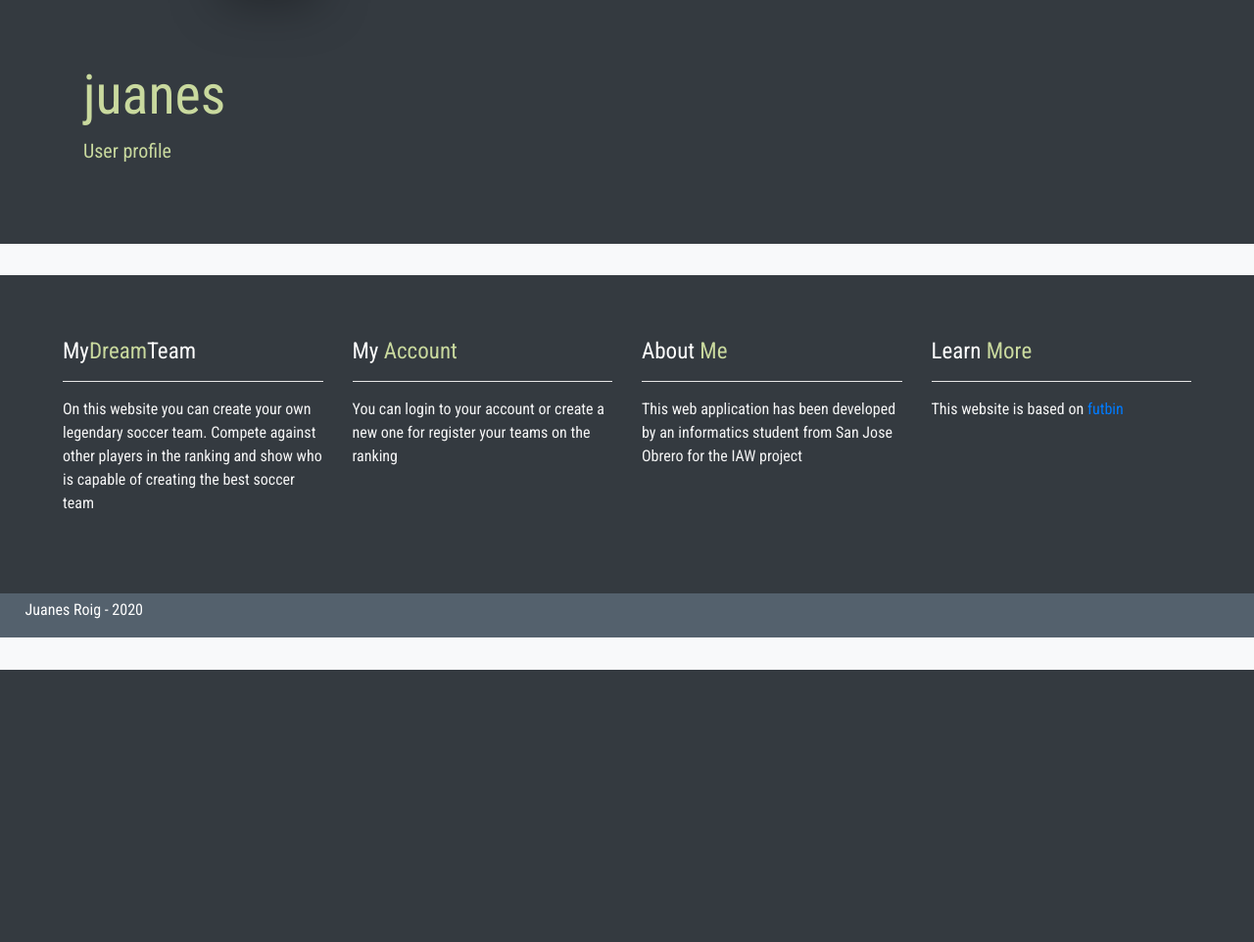
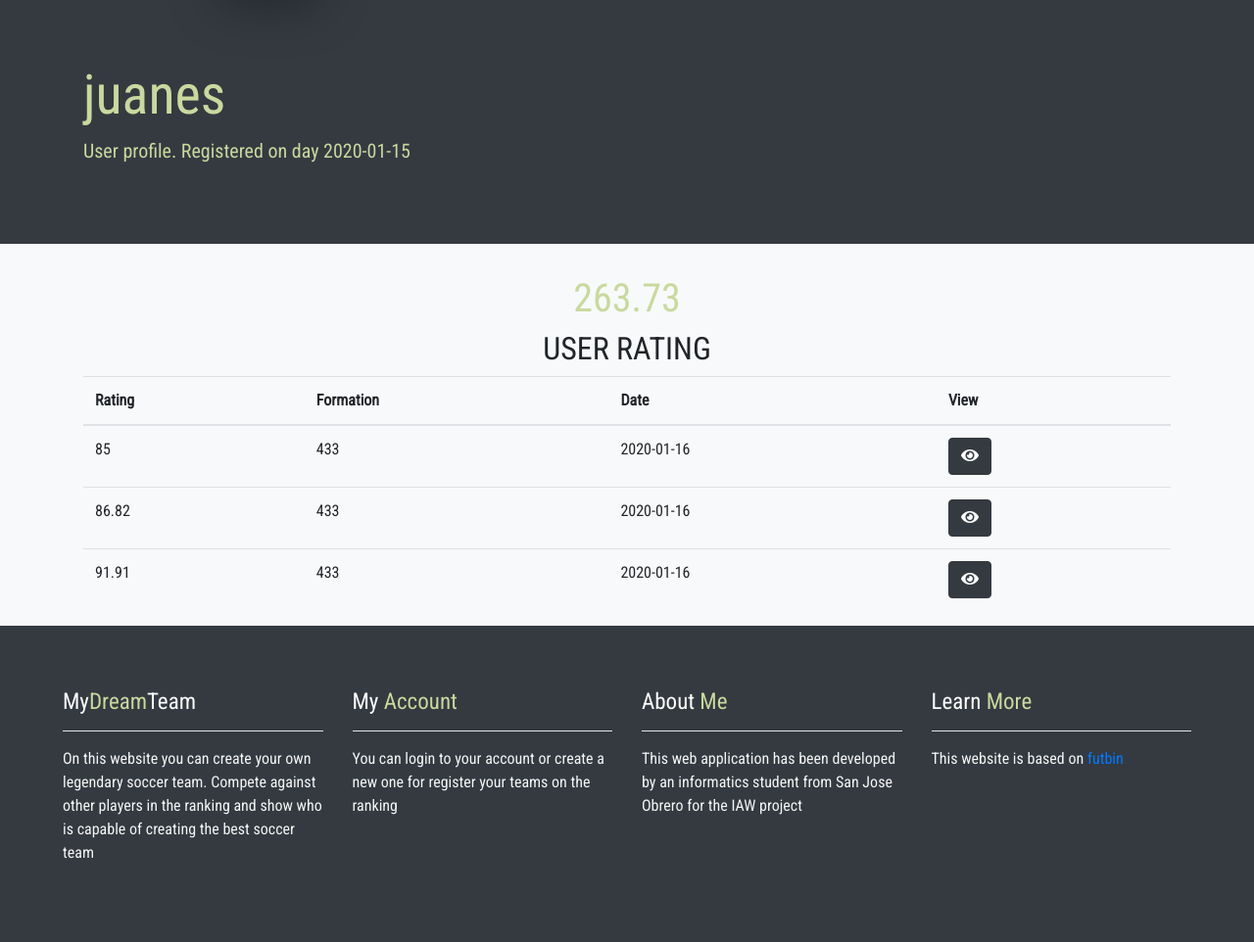
Before and after one commit to Roitxo/mydreamteam, a PHP site: page /profile.php?user=juanes in a window 1280 px wide. Shown: the part 116-1078 px from the top of the page at 98% size. Before the commit the page ends 800 px from the top, so only its background shows below. Run offline with PHP 8.4, Linux system fonts and the light colour scheme; a user stored in the database is signed in; data comes from the database, SQL or seed files in the repository; some libraries are stand-ins or nearby versions.

Commit message:
Perfil Usuario

```diff
--- a/XI.php
+++ b/XI.php
@@ -40,7 +40,7 @@
                 <h1><span class="color-green" id="rating"></span></h1>
                 <h2>YOUR RATING</h2>
                 <p>Your team has been saved on your profile</p>
-                <button class="btn btn-dark">See Ranking</button>
+                <a href="team-ranking.php" class="btn btn-dark">See Ranking</a>
                 <a href="XI.php" class="btn btn-success">Try Again</a>
             </div>
         </div>
--- a/js/XI.js
+++ b/js/XI.js
@@ -32,6 +32,19 @@ function getBestTeams() {
           </tr>
         `;
       });
+    })
+    .catch(error => {
+      console.log(error);
+    });
+}
+function getUserDetails(id) {
+  var form = new FormData();
+  form.append("action", "userDetails");
+  form.append("id", id);
+  axios
+    .post("php-scripts/teamMgmt.php", form)
+    .then(response => {
+      console.log(response.data);
     })
     .catch(error => {
       console.log(error);
--- a/php-scripts/teamMgmt.php
+++ b/php-scripts/teamMgmt.php
@@ -42,7 +42,7 @@ function getBestP($connection){
 }
 function getBestU($connection, $limit)
 {
- $query = mysqli_query($connection, "SELECT U.Nombre, U.fecha, SUM(P.valoracion) AS Puntos FROM usuarios AS U INNER JOIN plantillas AS P ON P.idUsuario WHERE P.idUsuario = U.Id GROUP BY U.Nombre");
+ $query = mysqli_query($connection, "SELECT U.Nombre, U.fecha,  ROUND(SUM(P.valoracion), 2) AS Puntos FROM usuarios AS U INNER JOIN plantillas AS P ON P.idUsuario WHERE P.idUsuario = U.Id GROUP BY U.Nombre");
  $array = [];
     foreach($query as $value) {
         array_push(
--- a/profile.php
+++ b/profile.php
@@ -8,8 +8,11 @@ if (isset($_GET['user'])) {
     $assoc = mysqli_fetch_assoc($query);
     $id = $assoc['Id'];
     $num = mysqli_num_rows($query);
-    $q_equipos = mysqli_query($con, "SELECT * FROM usuarios AS U INNER JOIN plantillas AS P ON U.Id = P.idUsuario WHERE Nombre = '$user'");
+    $q_equipos = mysqli_query($con, "SELECT * FROM usuarios AS U INNER JOIN plantillas AS P ON U.Id = P.idUsuario WHERE U.Nombre = '$user'");
     $equipos = mysqli_fetch_array($query);
+    $q_overall = mysqli_query($con, "SELECT U.Nombre, U.fecha, ROUND(SUM(P.valoracion), 2) AS Puntos FROM usuarios AS U INNER JOIN plantillas AS P ON P.idUsuario WHERE U.Nombre = '$user' AND U.Id = P.idUsuario GROUP BY U.Nombre");
+    $assoc_overall = mysqli_fetch_assoc($q_overall);
+    $overall = $assoc_overall['Puntos'];
 } else {
     header('Location: index.php');
 }
@@ -37,20 +40,51 @@ if (isset($_GET['user'])) {
 
 <body>
     <?php
-        include("components/header.php");
-        echo $header;
+    include("components/header.php");
+    echo $header;
     ?>
     <div class="jumbotron jumbotron-fluid call-to-action bg-dark">
         <div class="container">
             <h1 class="display-4"><?php echo $num > 0 ? $user : "The user does not exist"; ?></h1>
-            <p class="lead">User profile</p>
+            <p class="lead">User profile. Registered on day <?php echo  $assoc['fecha']; ?> </p>
         </div>
     </div>
-    <div id="">
+    <center>
+        <div id="u-overall" class="row">
+            <div class="col-sm swing-in-top-fwd">
+                <h1><span class="color-green" id="rating"> <?php echo $overall; ?></span></h1>
+                <h2>USER RATING</h2>
+            </div>
+        </div>
+    </center>
+    <div class="container">
+        <table class="table">
+            <thead>
+                <tr>
+                    <th scope="col">Rating</th>
+                    <th scope="col">Formation</th>
+                    <th scope="col">Date</th>
+                    <th scope="col">View</th>
+                </tr>
+            </thead>
+            <tbody id="table-best-teams">
+                <?php
+                    foreach ($q_equipos as $value) {
+                        echo '
+                        <tr>
+                            <td>'.$value["valoracion"].'</td>
+                            <td>'.$value["formacion"].'</td>
+                            <td>'.$value["fecha"].'</td>
+                            <td><a href="team.php?id='.$value["Id"].'" class="btn btn-dark"><i class="fas fa-eye"></i></a></td>
+                        </tr>';
+                    }
+                ?>
 
+            </tbody>
+        </table>
     </div>
     <?php
-        include("components/footer.php");
+    include("components/footer.php");
     ?>
 </body>
 
```
